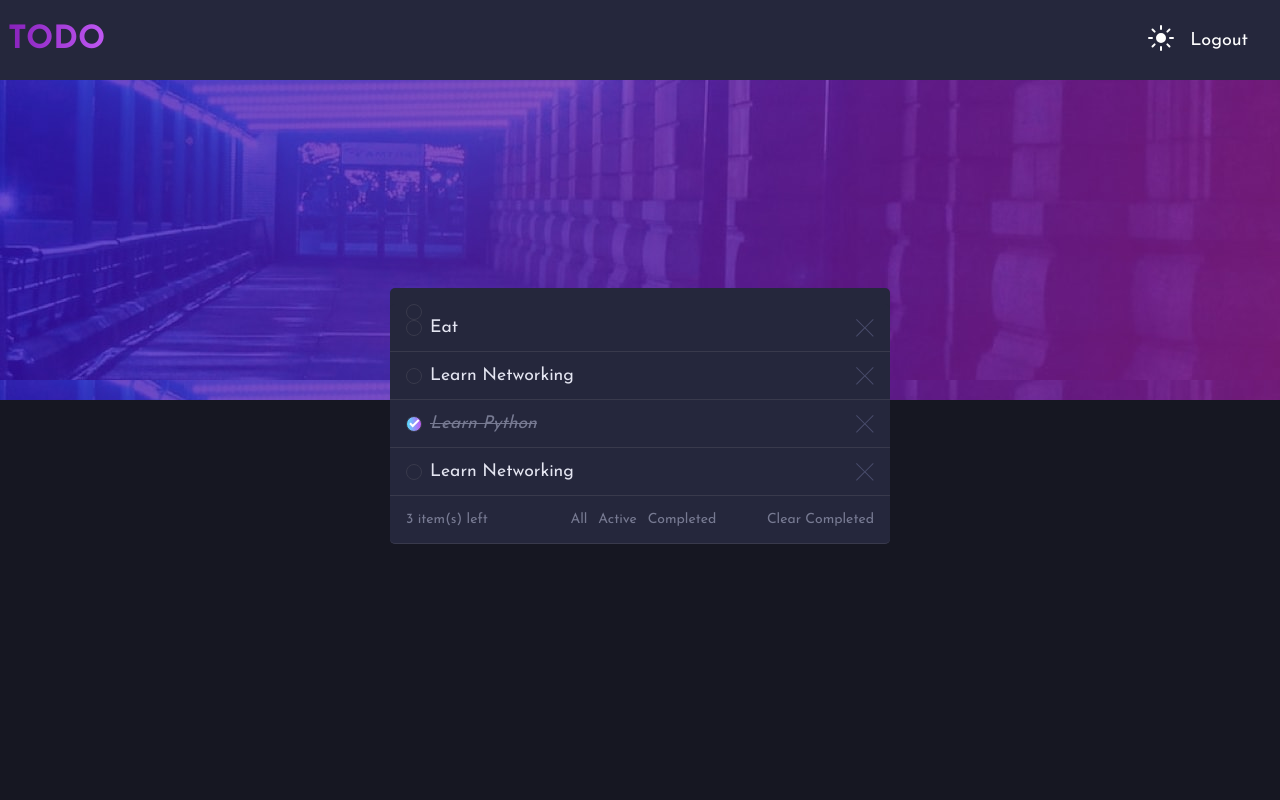
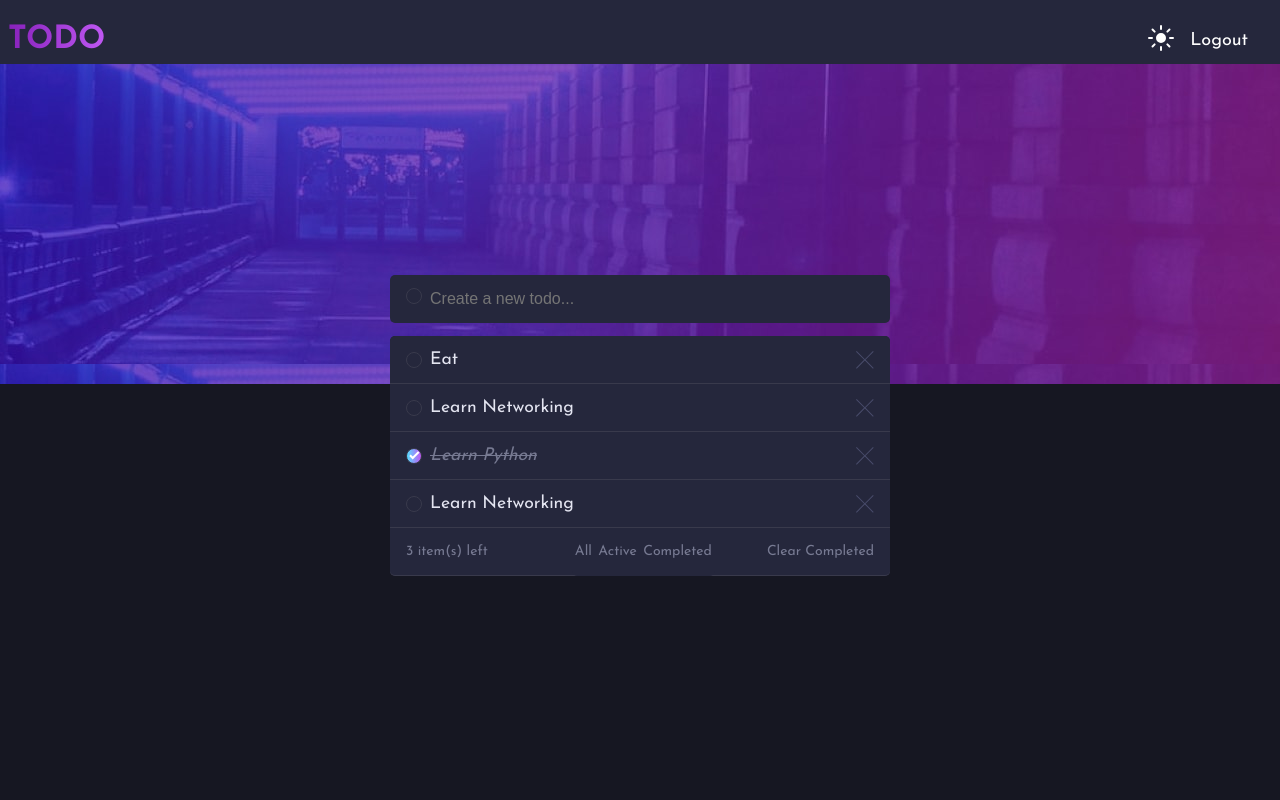
Before and after one commit to munyite001/Fullstack-Todo-List, a Flask app: template templates/index.html in a window 1280 px wide; the page is wider, and only the part inside the window is pictured. Run offline with Flask 3, Linux system fonts and the light colour scheme; the template is opened without the code that fills it, so the values that code supplies are empty; a user stored in the database is signed in; data comes from the database, SQL or seed files in the repository.

Commit message:
modify style

```diff
--- a/static/JS/app.js
+++ b/static/JS/app.js
@@ -73,9 +73,6 @@
     filterOptions()
 
 })
-
-
-
 
 function renderTasks() {
     let todos = ""
--- a/static/styles.css
+++ b/static/styles.css
@@ -375,7 +375,7 @@
 ###################*/
 section.home-section {
     position: absolute;
-    top: 10vh;
+    top: 4rem;
     right: 0;
     bottom: 0;
     left: 0;
@@ -385,8 +385,9 @@
 .home-section .intro {
     position: relative;
     width: 100vw;
-    height: 30vh;
+    height: 25vh;
     background: url(../static/images/bg-mobile-dark.jpg);
+    background-size: 100% 100%;
     background-repeat: no-repeat;
     display: flex;
     align-items: center;
@@ -435,6 +436,7 @@
     padding: 0.5rem 0 0.5rem 2.5rem;
     color: var(--Dark-Grayish-Blue);
     position: relative;
+    top: 0.2rem;
 
 }
 
@@ -448,7 +450,7 @@
     max-width: 500px;
     background-color: var(--Very-Dark-Desaturated-Blue);
     position: absolute;
-    top: 8rem;
+    top: 11rem;
     border-radius: 5px;
     list-style-type: none;
 }
@@ -543,7 +545,7 @@
     }
 
     .todo-list {
-        top: 14rem;
+        top: 17rem;
     }
 
     .todo-list li {
@@ -561,6 +563,7 @@
 .item:last-child {
     padding: 1rem;
     font-size: 14px;
+    position: relative;
 }
 
 .item:last-child a {
@@ -579,7 +582,17 @@
 }
 
 .item:last-child .controls {
-    margin: 0 1rem;
+    position: absolute;
+    top: 3rem;
+    left: 0;
+    right: 0;
+    width: 100%;
+    background-color: inherit;
+    height: inherit;
+    display: flex;
+    justify-content: center;
+    align-items: center;
+    border-radius: inherit;
 }
 
 .item:last-child .controls a {
@@ -591,6 +604,15 @@
     font-size: 16px ;
 }
 
+@media (min-width: 768px)
+{
+    .item:last-child .controls {
+        position: relative;
+        width: auto;
+        top: 0;
+    }
+}
+
 
 /*##################
     Light Theme
```
Also changed, not shown: 2 other files.
